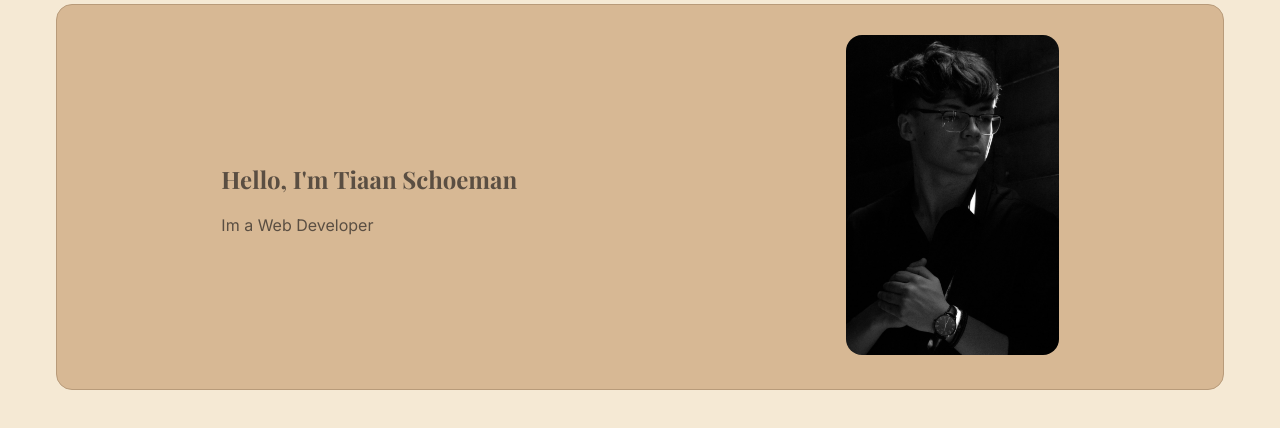
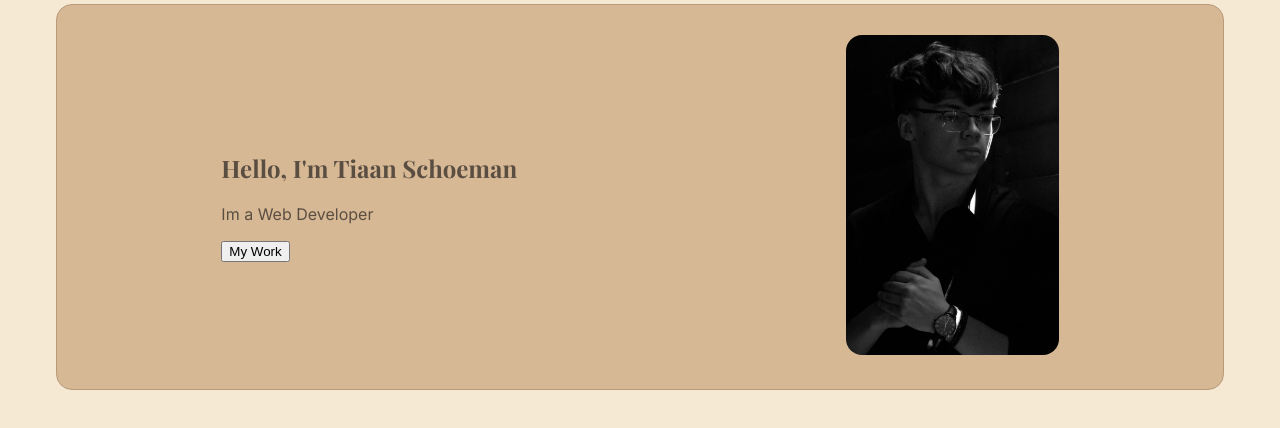
Before and after one commit to TiaanSchoeman/MyPortfolio, a plain HTML site: page index.html in a window 1280 px wide. Shown: the part 92-520 px from the top of the page. Drawn offline with nearby package versions, Linux system fonts and the light colour scheme.

Commit message:
second commit

```diff
--- a/index.html
+++ b/index.html
@@ -25,6 +25,7 @@
             <div>
                 <h1>Hello, I'm Tiaan Schoeman</h1>
                 <p>Im a Web Developer</p>
+                <button onclick="href=projects.html">My Work</button>
             </div>
             <div>
                 <img src="images/BlackMe.jpg">
```
